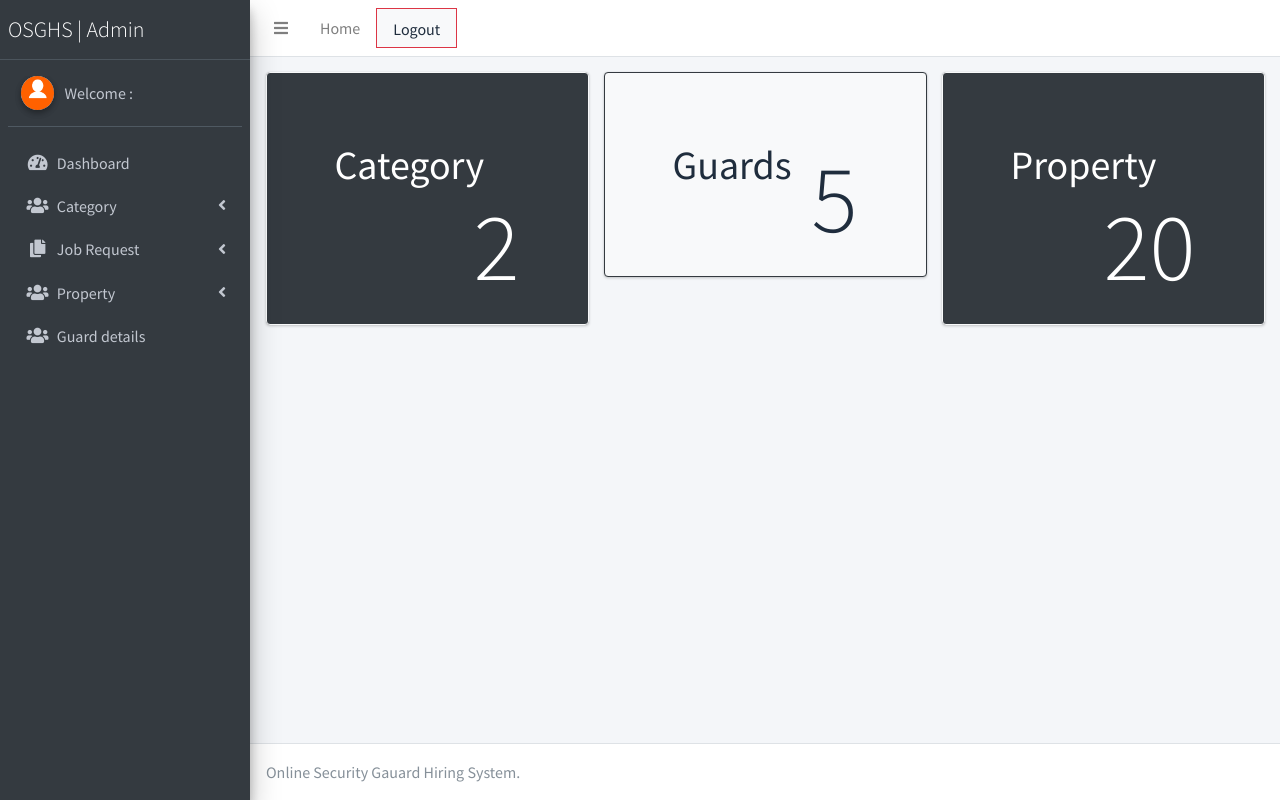
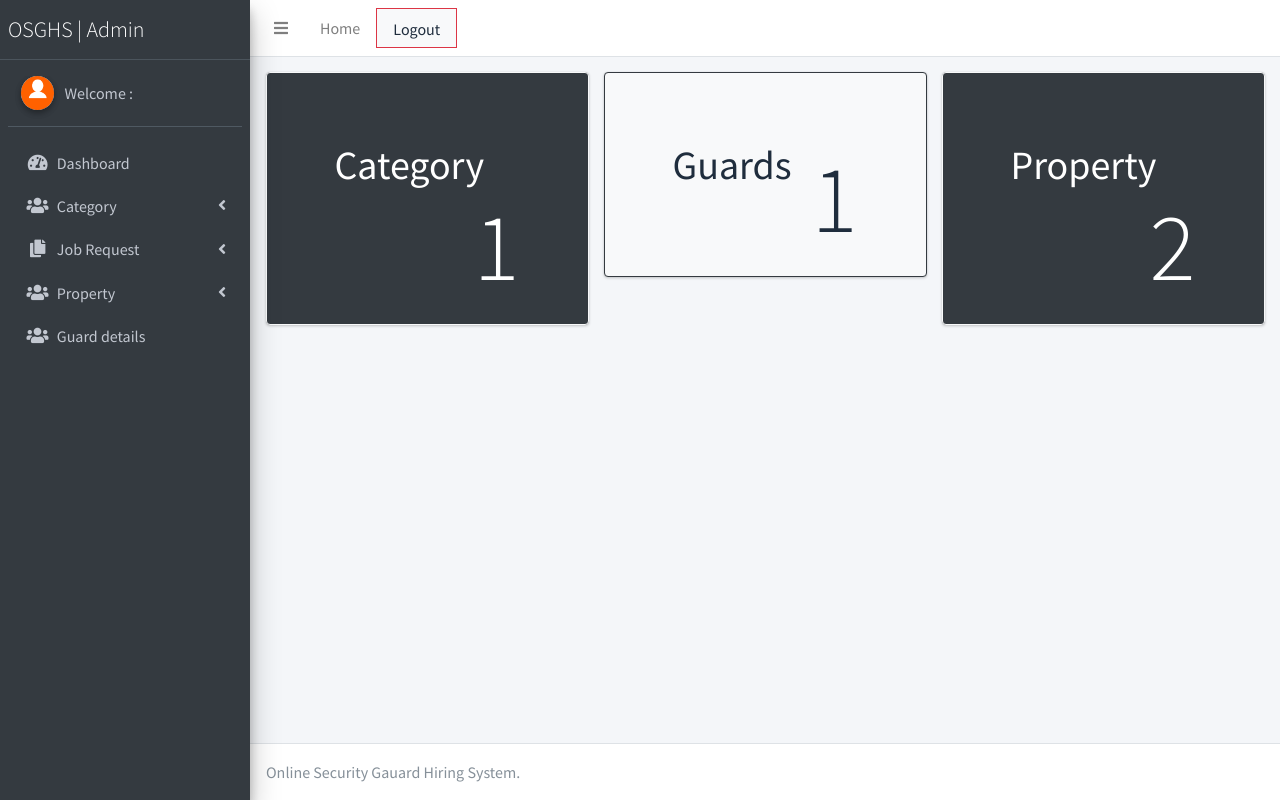
Before and after one commit to akashkasalkar/Guard_Hiring_system, a PHP site: page /admin/dashboard.php in a window 1280 px wide. Run offline with PHP 8.4, Linux system fonts and the light colour scheme; a user stored in the database is signed in; data comes from the database, SQL or seed files in the repository; some libraries are stand-ins or nearby versions.

Commit message:
dashboard

```diff
--- a/admin/dashboard.php
+++ b/admin/dashboard.php
@@ -15,7 +15,15 @@
           <div class="card bg-dark border border-light">
             <div class="card-body">
               <p class="h1 p-5"> Category
-              <span class="display-1 float-right">2</span>
+
+              <?php
+                $qry="select count(*) as total_cat from category ";
+                $exc=mysqli_query($con,$qry);
+                while($row=mysqli_fetch_array($exc)){
+                  $total_cat=$row['total_cat'];
+                }
+              ?>
+              <span class="display-1 float-right"><?php echo $total_cat ?></span>
             </p>
             </div>
           </div>
@@ -24,7 +32,14 @@
           <div class="card bg-light border border-dark">
             <div class="card-body">
               <p class="h1 p-5"> Guards
-              <span class="display-1 float-right">5</span>
+              <?php
+                 $qry="select count(*) as total_guard from user where status='Approved' ";
+                $exc=mysqli_query($con,$qry);
+                while($row=mysqli_fetch_array($exc)){
+                  $total_guard=$row['total_guard'];
+                }
+              ?>
+              <span class="display-1 float-right"><?php echo $total_guard ?></span>
             </p>
             </div>
           </div>
@@ -33,7 +48,14 @@
           <div class="card bg-dark border border-light">
             <div class="card-body">
               <p class="h1 p-5"> Property
-              <span class="display-1 float-right">20</span>
+              <?php
+                 $qry="select count(*) as total_p from property ";
+                $exc=mysqli_query($con,$qry);
+                while($row=mysqli_fetch_array($exc)){
+                  $total_p=$row['total_p'];
+                }
+              ?>
+              <span class="display-1 float-right"><?php echo $total_p ?></span>
             </p>
             </div>
           </div>
--- a/admin/view_user.php
+++ b/admin/view_user.php
@@ -15,7 +15,7 @@
 
         <div class="card">
           <div class="card-header bg-primary">
-            <h3 class="card-title ">View Users</h3>
+            <h3 class="card-title ">View Guards</h3>
           </div>
           <!-- /.card-header -->
           <div class="card-body">
```
